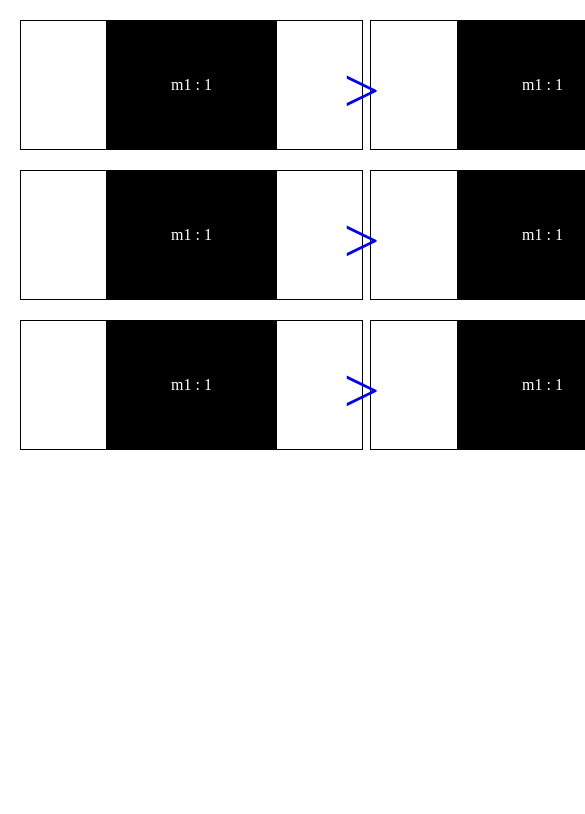
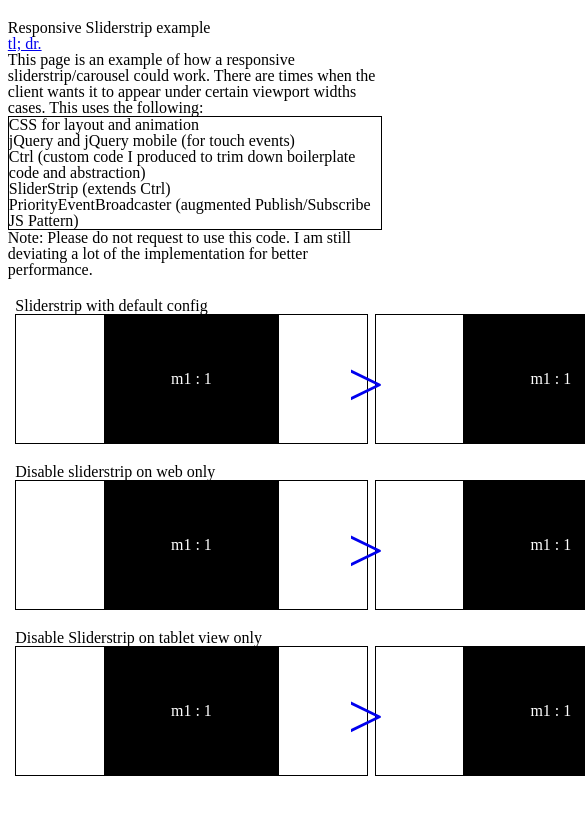
Before and after one commit to rafde/misc, a plain HTML site: page examples/sliderstrip.html in a window 390 px wide. Shown: the top 814 px of the page, 585 px wide, since content can reach past the window. Drawn offline with nearby package versions, Linux system fonts and the light colour scheme.

Commit message:
Updated sliderstrip demo with more descriptions and removed dom load depenency. Also using jQM from my domain.

```diff
--- a/css/sliderstrip-example.css
+++ b/css/sliderstrip-example.css
@@ -1,7 +1,3 @@
-.sliderStrip{
-    margin: 1.25rem 5%;
-}
-
 .sliderStrip .trackWrap {
     position: relative;
 }
--- a/examples/sliderstrip.html
+++ b/examples/sliderstrip.html
@@ -5,11 +5,58 @@
         <title>Sliderstrip example</title>
         <link rel="stylesheet" href="//cdnjs.cloudflare.com/ajax/libs/meyer-reset/2.0/reset.min.css"/>
         <link rel="stylesheet" href="../css/sliderstrip-example.css">
+        <style>
+            .module,
+            main{
+                margin: 1.25rem 2%;
+            }
+            .toggleText{
+                display: inline-block;
+            }
+            .toggleText:before{
+                content: "tl; dr.";
+            }
+            .toggleText.close ~ *{
+                display: none;
+            }
+            .toggleText.close:before{
+                content: "Wait, show me that text again.";
+            }
+            .useList{
+                margin: 1.25 0;
+                border: 1px solid black;
+            }
+        </style>
     </head>
     <body>
     <main>
+        <header>
+            <h2>Responsive Sliderstrip example</h2>
+        </header>
         <section>
-            <article class="sliderStrip">
+            <a class="toggleText" href="javascript:void(0);"></a>
+            <p>
+                This page is an example of how a responsive sliderstrip/carousel could work.
+                There are times when the client wants it to appear under certain viewport widths cases.
+                This uses the following:
+            </p>
+            <ul class="useList">
+                <li>CSS for layout and animation</li>
+                <li>jQuery and jQuery mobile (for touch events)</li>
+                <li>Ctrl (custom code I produced to trim down boilerplate code and abstraction)</li>
+                <li>SliderStrip (extends Ctrl)</li>
+                <li>PriorityEventBroadcaster (augmented Publish/Subscribe JS Pattern)</li>
+            </ul>
+            <p>
+                Note: Please do not request to use this code. I am still deviating a lot of the implementation
+                for better performance.
+            </p>
+        </section>
+        <section>
+            <article class="module sliderStrip">
+                <header>
+                    <h3 class="title">Sliderstrip with default config</h3>
+                </header>
                 <ul class="t3 w5"><!--
                   --><li class="item">&nbsp;</li><!--
                   --><li class="item">&nbsp;</li><!--
@@ -23,8 +70,11 @@
                   --><li class="item">&nbsp;</li><!--
             --></ul>
             </article><!--
-         --><article class="sliderStrip" data-module-configs='{"sliderStrip":{"mobile":{}, "web":null}}'>
-              <ul class="t2 w3"><!--
+         --><article class="module sliderStrip" data-module-configs='{"sliderStrip":{"mobile":{}, "web":null}}'>
+                <header>
+                    <h3 class="title">Disable sliderstrip on web only</h3>
+                </header>
+                <ul class="t3 w4"><!--
                 --><li class="item">&nbsp;</li><!--
                 --><li class="item">&nbsp;</li><!--
                 --><li class="item">&nbsp;</li><!--
@@ -37,8 +87,11 @@
                 --><li class="item">&nbsp;</li><!--
            --></ul>
             </article><!--
-         --><article class="sliderStrip" data-module-configs='{"sliderStrip":{"mobile":{},"tablet":null}}'>
-                <ul class="t2 w4"><!--
+         --><article class="module sliderStrip" data-module-configs='{"sliderStrip":{"mobile":{},"tablet":null}}'>
+                <header>
+                    <h3 class="title">Disable Sliderstrip on tablet view only</h3>
+                </header>
+                <ul class="t2 w5"><!--
                 --><li class="item">&nbsp;</li><!--
                 --><li class="item">&nbsp;</li><!--
                 --><li class="item">&nbsp;</li><!--
@@ -54,10 +107,25 @@
         </section>
     </main>
     <script src="//ajax.googleapis.com/ajax/libs/jquery/1.11.0/jquery.min.js"></script>
-    <script src="//cdnjs.cloudflare.com/ajax/libs/jquery-mobile/1.4.1/jquery.mobile.min.js"></script>
+    <script src="//derrid.us/js/libs/jquery.mobile.custom.min.js"></script><!--had to use a custom build because min.map kept trying to download -->
     <script src="../js/core/PriorityEventBroadcaster.js"></script>
     <script src="../js/core/utils.js"></script>
     <script src="../js/core/Ctrl.js"></script>
     <script src="../js/core/SliderStrip.js"></script>
+    <script>
+        (function ($) {
+            var $toggleText = $('.toggleText').on('tap', function() {
+                var isClosed = $(this).toggleClass('close').is('.close');
+
+                if (localStorage){
+                    localStorage.setItem('hideSliderDesc', isClosed);
+                }
+            });
+
+            if (localStorage && localStorage.getItem('hideSliderDesc') === 'true') {
+                $toggleText.trigger('tap');
+            }
+        }(jQuery));
+    </script>
     </body>
 </html>
--- a/js/core/Ctrl.js
+++ b/js/core/Ctrl.js
@@ -419,7 +419,7 @@ var Ctrl = (function (W, $, PEB) {
         var me = this,
             peb = me._eventBroadcast;
 
-        $(document).ready(function () {
+        //$(document).ready(function () {
 
             if ($.type(peb) === 'object') {
                 $.each(peb, function (handleName, peb) {
@@ -436,7 +436,7 @@ var Ctrl = (function (W, $, PEB) {
                 //Only need to bind events once
                 delete me._eventBroadcast;
             }
-        });
+        //});
 
         return this;
     };
@@ -459,14 +459,14 @@ var Ctrl = (function (W, $, PEB) {
         var ThisCtrl = this,
             ctrlName = this.prototype._ctrlName;
 
-        $(document).ready(function () {
+        //$(document).ready(function () {
             $(el).each(function (i, e) {
                 var $e = $(e);
                 if (!$e.data(ctrlName + 'Ctrl')){
                     new ThisCtrl($e);
                 }
             });
-        });
+        //});
 
         return this;
     };
```
Lines whose indentation alone changed are shown as unchanged.
